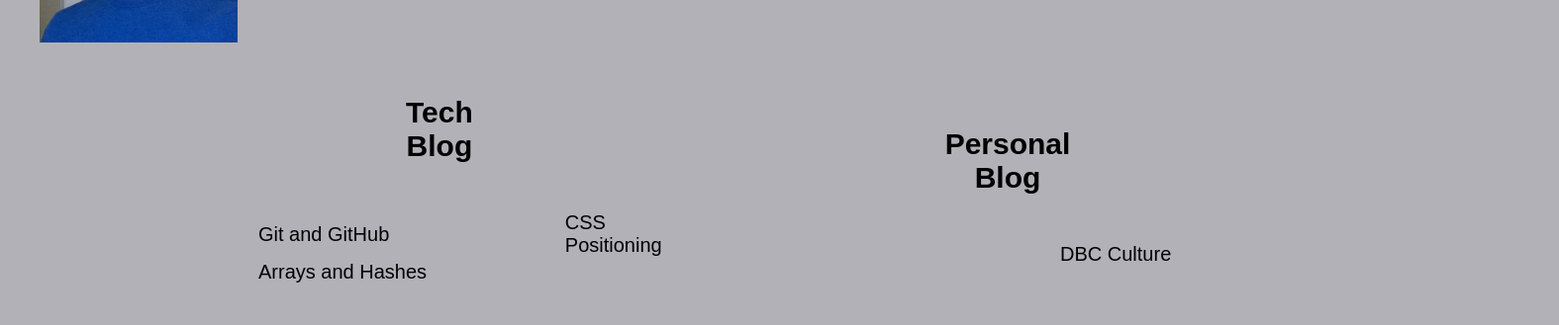
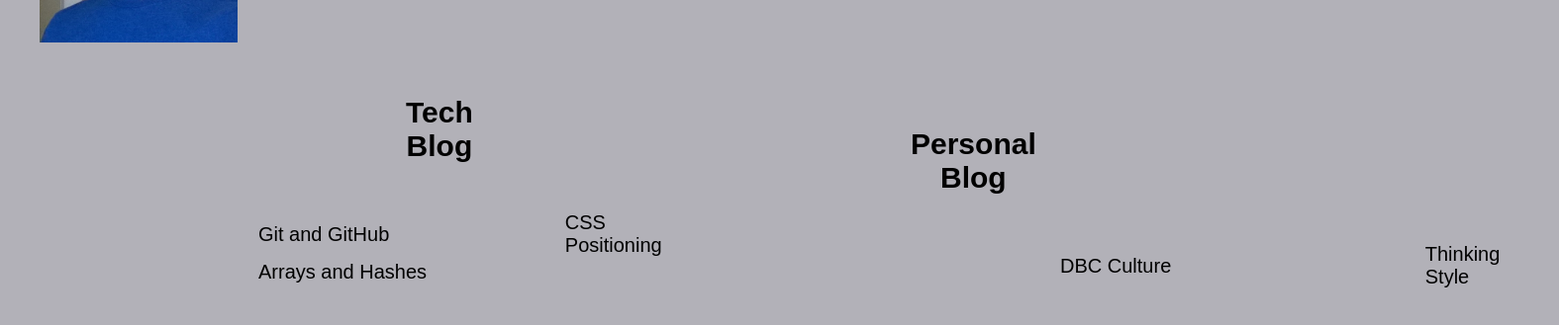
Before and after one commit to alcsatt/alcsatt.github.io, a plain HTML site: page blog/blog-index.html in a window 1280 px wide. Shown: the part 237-566 px from the top of the page at 99% size, 1575 px wide, since content can reach past the window. Drawn offline with Linux system fonts and the light colour scheme.

Commit message:
Update blog index

```diff
--- a/blog/blog-index.html
+++ b/blog/blog-index.html
@@ -34,6 +34,7 @@
       </tr>
       <tr id="personal-row-1">
         <td><a href="http://alcsatt.github.io/blog/c1-chefs-kitchen.html">DBC Culture</a></td>
+        <td><a href="http://alcsatt.github.io/blog/c3_thinking-style.html">Thinking Style</a></td>
       </tr>
     </table>
 
```
